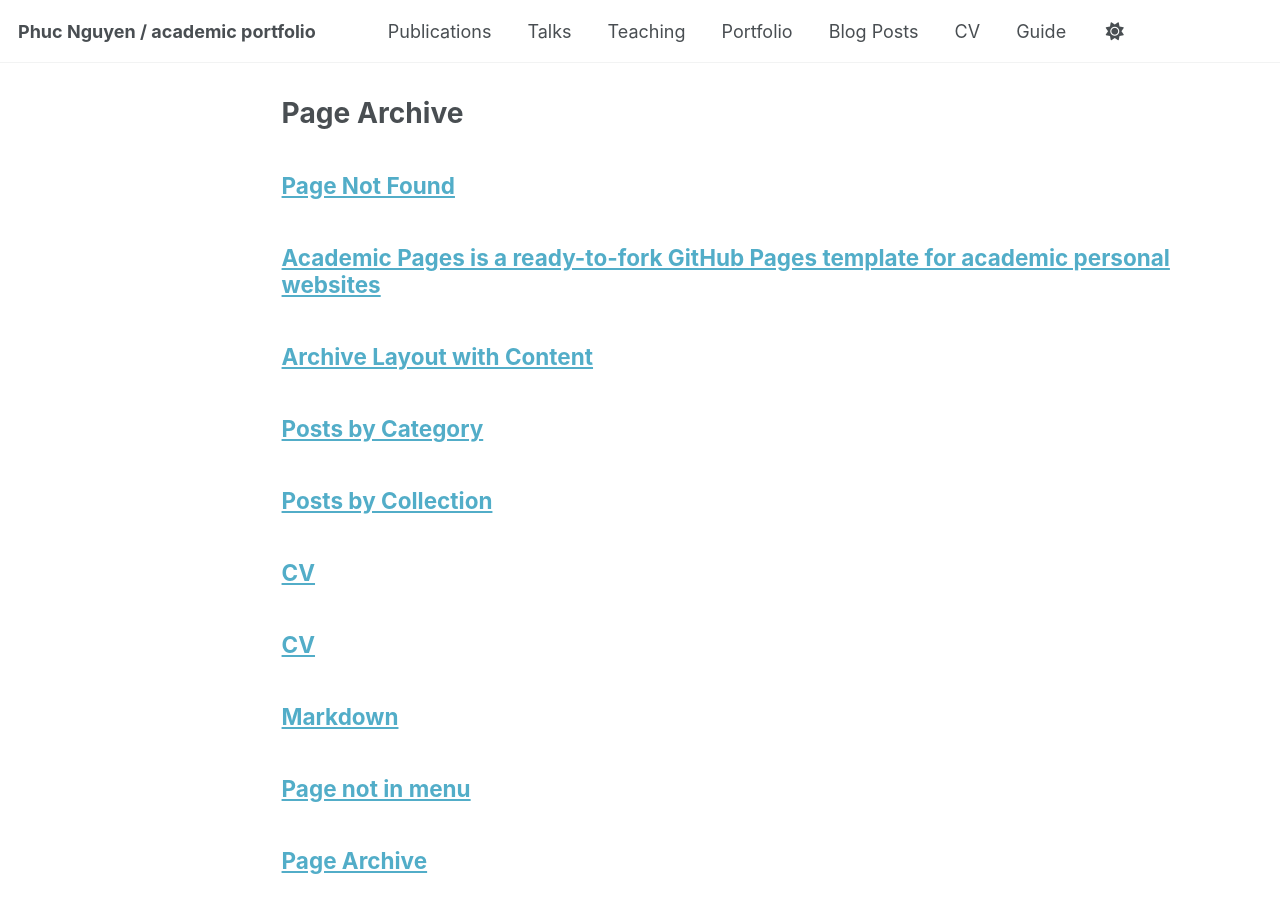
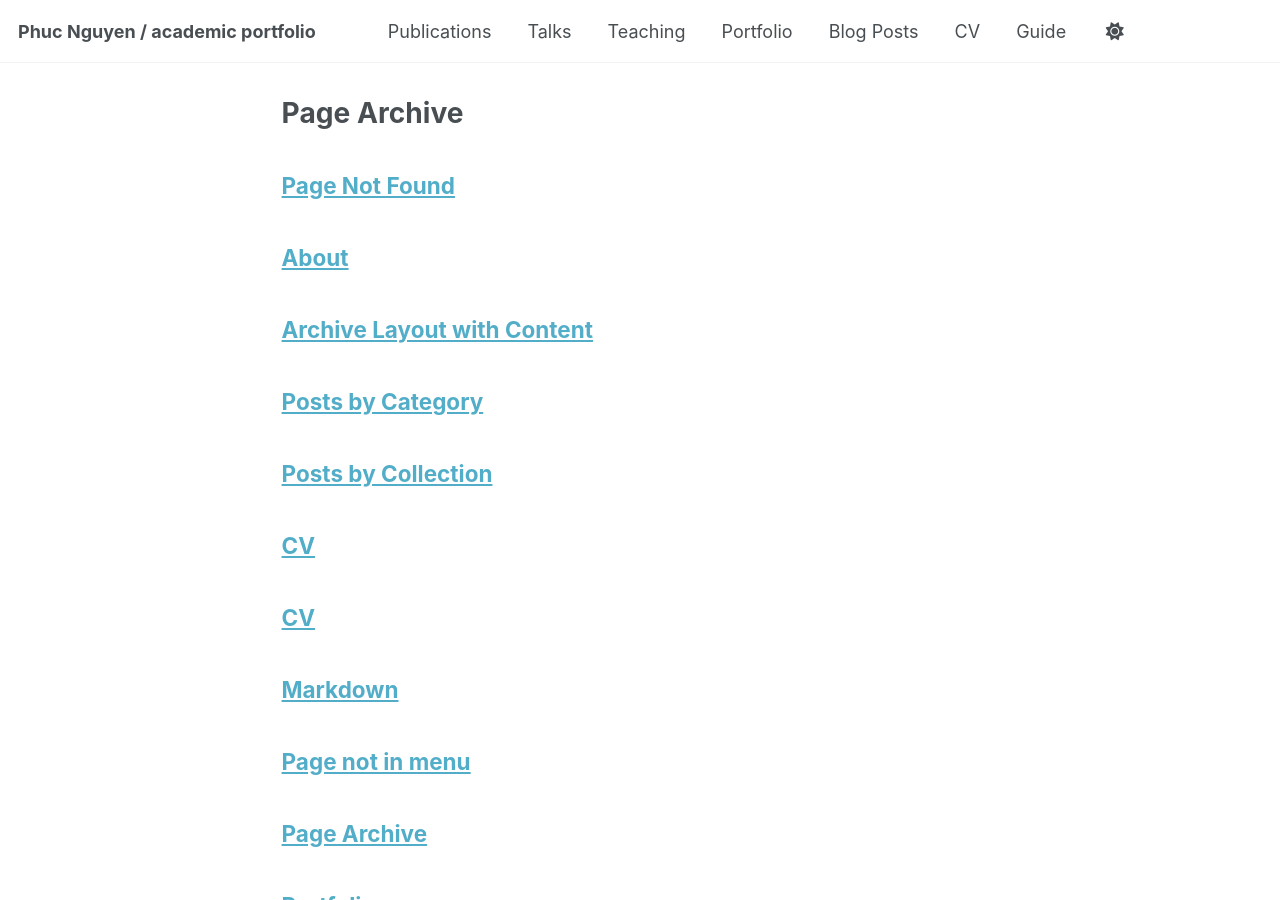
Before and after one commit to nhongphuc/nhongphuc.github.io, a Jekyll site: the page built from _pages/page-archive.html, in a window 1280 px wide and 900 px high. Built offline with Jekyll 4.4.1, drawn with Linux system fonts in a browser that asks for light colours; a script bundle is joined from its source files by our own code; library files that are not in the unit come from our copies; some of the changed lines change nothing that is shown.

Commit message:
Revise About page content and title
Updated the About page to reflect personal information and interests.

```diff
--- a/_pages/about.md
+++ b/_pages/about.md
@@ -1,56 +1,24 @@
 ---
-permalink: /
-title: "Academic Pages is a ready-to-fork GitHub Pages template for academic personal websites"
+title: "About"
+permalink: /about/
 author_profile: true
-redirect_from:
-  - /about/
-  - /about.html
 ---
 
-This is the front page of a website that is powered by the [Academic Pages template](https://github.com/academicpages/academicpages.github.io) and hosted on GitHub pages. [GitHub pages](https://pages.github.com) is a free service in which websites are built and hosted from code and data stored in a GitHub repository, automatically updating when a new commit is made to the repository. This template was forked from the [Minimal Mistakes Jekyll Theme](https://mmistakes.github.io/minimal-mistakes/) created by Michael Rose, and then extended to support the kinds of content that academics have: publications, talks, teaching, a portfolio, blog posts, and a dynamically-generated CV. Incidentally, these same features make it a great template for anyone that needs to show off a professional template!
+I am a data scientist and machine learning researcher with a strong foundation in theoretical physics. My work sits at the intersection of **statistical learning, probabilistic modeling, and scientific computing**, where I focus on building models that are both **mathematically principled and practically effective**.
 
- You can fork [this template](https://github.com/academicpages/academicpages.github.io) right now, modify the configuration and Markdown files, add your own PDFs and other content, and have your own site for free, with no ads!
+I was originally trained as a theoretical physicist, which shaped the way I approach problems: starting from first principles, identifying symmetries and constraints, and reasoning carefully about uncertainty, approximation, and scalability. Over time, I transitioned toward data science and machine learning, where I now apply these ideas to real-world problems involving complex, high-dimensional data.
 
-A data-driven personal website
-======
-Like many other Jekyll-based GitHub Pages templates, Academic Pages makes you separate the website's content from its form. The content & metadata of your website are in structured Markdown files, while various other files constitute the theme, specifying how to transform that content & metadata into HTML pages. You keep these various Markdown (.md), YAML (.yml), HTML, and CSS files in a public GitHub repository. Each time you commit and push an update to the repository, the [GitHub pages](https://pages.github.com/) service creates static HTML pages based on these files, which are hosted on GitHub's servers free of charge.
+My technical interests include:
+- Probabilistic modeling and Bayesian inference
+- Maximum entropy methods, information theory, and statistical physics
+- Monte Carlo methods (MCMC, Langevin dynamics)
+- Deep learning, with an emphasis on interpretable and equivariant models
+- Scientific and numerical computing in Python (NumPy, SciPy, PyTorch)
 
-Many of the features of dynamic content management systems (like Wordpress) can be achieved in this fashion, using a fraction of the computational resources and with far less vulnerability to hacking and DDoSing. You can also modify the theme to your heart's content without touching the content of your site. If you get to a point where you've broken something in Jekyll/HTML/CSS beyond repair, your Markdown files describing your talks, publications, etc. are safe. You can rollback the changes or even delete the repository and start over - just be sure to save the Markdown files! You can also write scripts that process the structured data on the site, such as [this one](https://github.com/academicpages/academicpages.github.io/blob/master/talkmap.ipynb) that analyzes metadata in pages about talks to display [a map of every location you've given a talk](https://academicpages.github.io/talkmap.html).
+I enjoy working on problems where **theory informs algorithms**, such as designing efficient samplers, understanding the behavior of learning dynamics, or incorporating physical or structural constraints into machine learning models. I am particularly interested in settings where approximate inference, symmetry, or uncertainty quantification play a central role.
 
-For those users that need more advanced functionality, the template also supports the following popular tools:
-- [MathJax](https://www.mathjax.org/) for mathematical equations
-- [Mermaid](https://mermaid.js.org/) for diagraming
-- [Plotly](https://plotly.com/javascript/) for plotting
+In addition to applied work, I actively develop and maintain open-source tools related to entropy, divergence measures, and probabilistic modeling, and I enjoy communicating technical ideas through writing and research-oriented discussions.
 
-Getting started
-======
-1. Register a GitHub account if you don't have one and confirm your e-mail (required!)
-1. Fork [this template](https://github.com/academicpages/academicpages.github.io) by clicking the "Use this template" button in the top right.
-1. Go to the repository's settings (rightmost item in the tabs that start with "Code", should be below "Unwatch"). Rename the repository "[your GitHub username].github.io", which will also be your website's URL.
-1. Set site-wide configuration and create content & metadata (see below -- also see [this set of diffs](https://archive.is/3TPas) showing what files were changed to set up [an example site](https://getorg-testacct.github.io) for a user with the username "getorg-testacct")
-1. Upload any files (like PDFs, .zip files, etc.) to the files/ directory. They will appear at https://[your GitHub username].github.io/files/example.pdf.
-1. Check status by going to the repository settings, in the "GitHub pages" section
+I am currently seeking opportunities where I can contribute as a **senior or research-oriented data scientist / ML engineer**, especially in teams that value strong mathematical intuition, clean abstractions, and rigorous thinking.
 
-Site-wide configuration
-------
-The main configuration file for the site is in the base directory in [_config.yml](https://github.com/academicpages/academicpages.github.io/blob/master/_config.yml), which defines the content in the sidebars and other site-wide features. You will need to replace the default variables with ones about yourself and your site's github repository. The configuration file for the top menu is in [_data/navigation.yml](https://github.com/academicpages/academicpages.github.io/blob/master/_data/navigation.yml). For example, if you don't have a portfolio or blog posts, you can remove those items from that navigation.yml file to remove them from the header.
-
-Create content & metadata
-------
-For site content, there is one Markdown file for each type of content, which are stored in directories like _publications, _talks, _posts, _teaching, or _pages. For example, each talk is a Markdown file in the [_talks directory](https://github.com/academicpages/academicpages.github.io/tree/master/_talks). At the top of each Markdown file is structured data in YAML about the talk, which the theme will parse to do lots of cool stuff. The same structured data about a talk is used to generate the list of talks on the [Talks page](https://academicpages.github.io/talks), each [individual page](https://academicpages.github.io/talks/2012-03-01-talk-1) for specific talks, the talks section for the [CV page](https://academicpages.github.io/cv), and the [map of places you've given a talk](https://academicpages.github.io/talkmap.html) (if you run this [python file](https://github.com/academicpages/academicpages.github.io/blob/master/talkmap.py) or [Jupyter notebook](https://github.com/academicpages/academicpages.github.io/blob/master/talkmap.ipynb), which creates the HTML for the map based on the contents of the _talks directory).
-
-**Markdown generator**
-
-The repository includes [a set of Jupyter notebooks](https://github.com/academicpages/academicpages.github.io/tree/master/markdown_generator
-) that converts a CSV containing structured data about talks or presentations into individual Markdown files that will be properly formatted for the Academic Pages template. The sample CSVs in that directory are the ones I used to create my own personal website at stuartgeiger.com. My usual workflow is that I keep a spreadsheet of my publications and talks, then run the code in these notebooks to generate the Markdown files, then commit and push them to the GitHub repository.
-
-How to edit your site's GitHub repository
-------
-Many people use a git client to create files on their local computer and then push them to GitHub's servers. If you are not familiar with git, you can directly edit these configuration and Markdown files directly in the github.com interface. Navigate to a file (like [this one](https://github.com/academicpages/academicpages.github.io/blob/master/_talks/2012-03-01-talk-1.md) and click the pencil icon in the top right of the content preview (to the right of the "Raw | Blame | History" buttons). You can delete a file by clicking the trashcan icon to the right of the pencil icon. You can also create new files or upload files by navigating to a directory and clicking the "Create new file" or "Upload files" buttons.
-
-Example: editing a Markdown file for a talk
-![Editing a Markdown file for a talk](/images/editing-talk.png)
-
-For more info
-------
-More info about configuring Academic Pages can be found in [the guide](https://academicpages.github.io/markdown/), the [growing wiki](https://github.com/academicpages/academicpages.github.io/wiki), and you can always [ask a question on GitHub](https://github.com/academicpages/academicpages.github.io/discussions). The [guides for the Minimal Mistakes theme](https://mmistakes.github.io/minimal-mistakes/docs/configuration/) (which this theme was forked from) might also be helpful.
+Feel free to explore my publications, projects, and code, or reach out if you’d like to collaborate.
```
